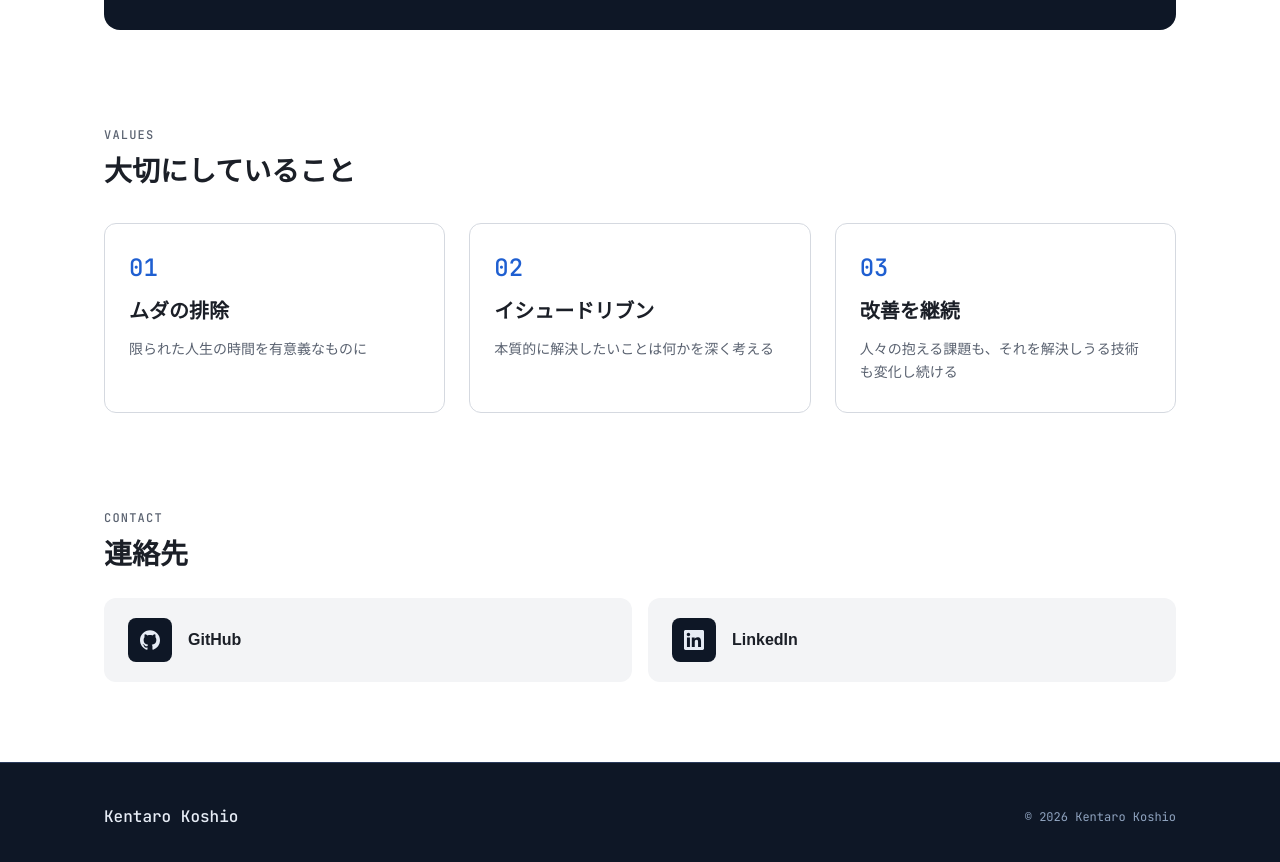
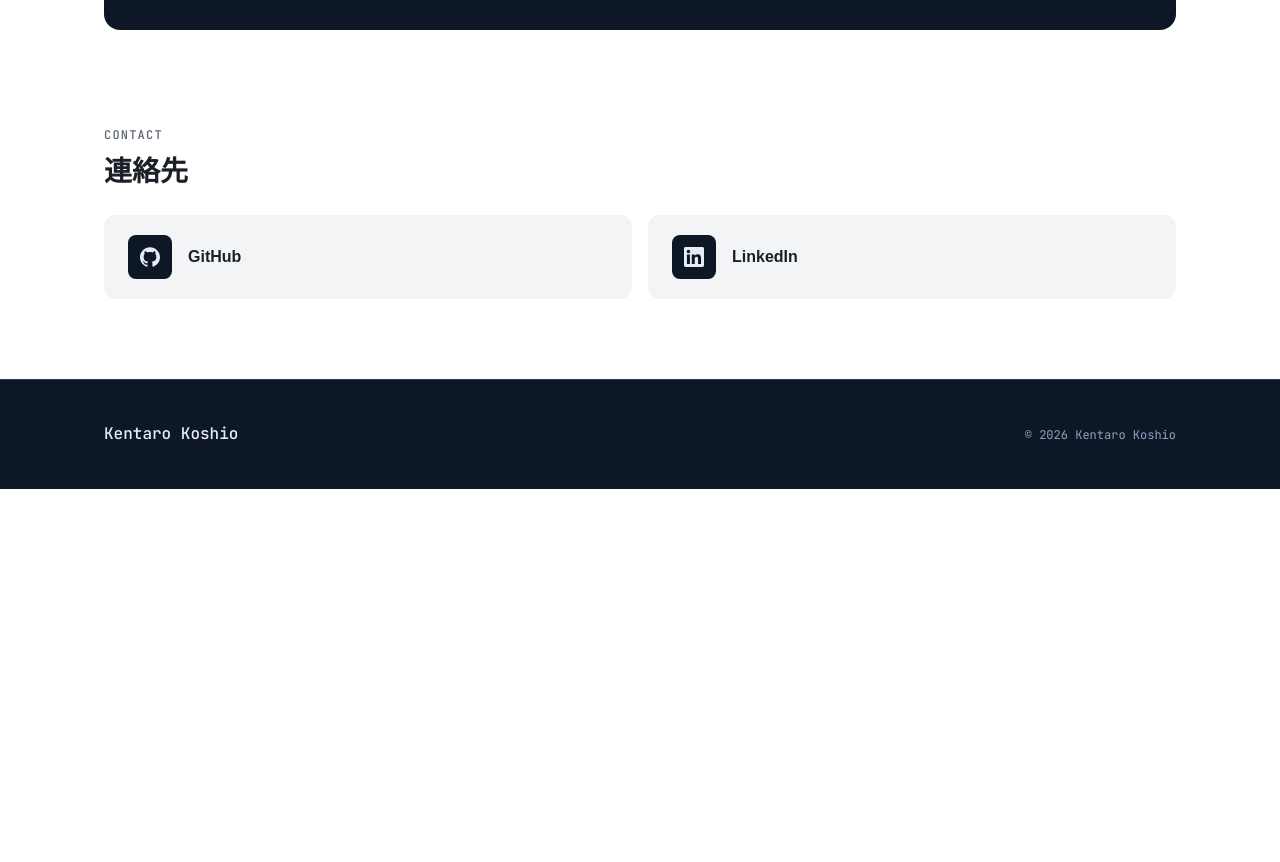
Before and after one commit to koshio123/portfolio, a Next.js app: page /about in a window 1280 px wide. Shown: the part 860-1722 px from the top of the page. After the commit the page ends 1349 px from the top, so only its background shows below. Built offline with nearby package versions, Linux system fonts and the light colour scheme; a web font is replaced by a local one.

Commit message:
About: VALUES(大切にしていること)を削除

```diff
--- a/app/about/page.tsx
+++ b/app/about/page.tsx
@@ -8,18 +8,12 @@ import { DownloadIcon, GitHubIcon, LinkedInIcon } from "@/components/ui/icons";
 
 export const metadata: Metadata = {
   title: "About",
-  description: "自己紹介、大切にしていること、連絡先",
+  description: "自己紹介、ビジョン、連絡先",
 };
 
 const intro = [
   "主に自動車 / エネルギーの領域でソフトウェアを開発してきた犬好きエンジニア。",
   "人々の生活を大きく変えうるビッグデータ・AIの技術に関心があり、日々精進中。",
-];
-
-const values = [
-  { title: "ムダの排除", text: "限られた人生の時間を有意義なものに" },
-  { title: "イシュードリブン", text: "本質的に解決したいことは何かを深く考える" },
-  { title: "改善を継続", text: "人々の抱える課題も、それを解決しうる技術も変化し続ける" },
 ];
 
 const contacts = [
@@ -81,19 +75,6 @@ export default function AboutPage() {
         </ButtonLink>
       </section>
 
-      <section className="flex flex-col gap-8">
-        <SectionHeading label="VALUES" title="大切にしていること" />
-        <ul className="grid gap-6 md:grid-cols-3">
-          {values.map((v, i) => (
-            <li key={i} className="flex flex-col gap-3 rounded-lg border border-line px-6 py-7">
-              <span className="font-mono text-2xl font-medium text-link">{String(i + 1).padStart(2, "0")}</span>
-              <h3 className="text-h3 font-bold">{v.title}</h3>
-              <p className="text-sm leading-relaxed text-ink-muted">{v.text}</p>
-            </li>
-          ))}
-        </ul>
-      </section>
-
       <section id="contact" className="flex scroll-mt-8 flex-col gap-6">
         <SectionHeading label="CONTACT" title="連絡先" />
         <ul className="grid gap-4 md:grid-cols-2">
```
